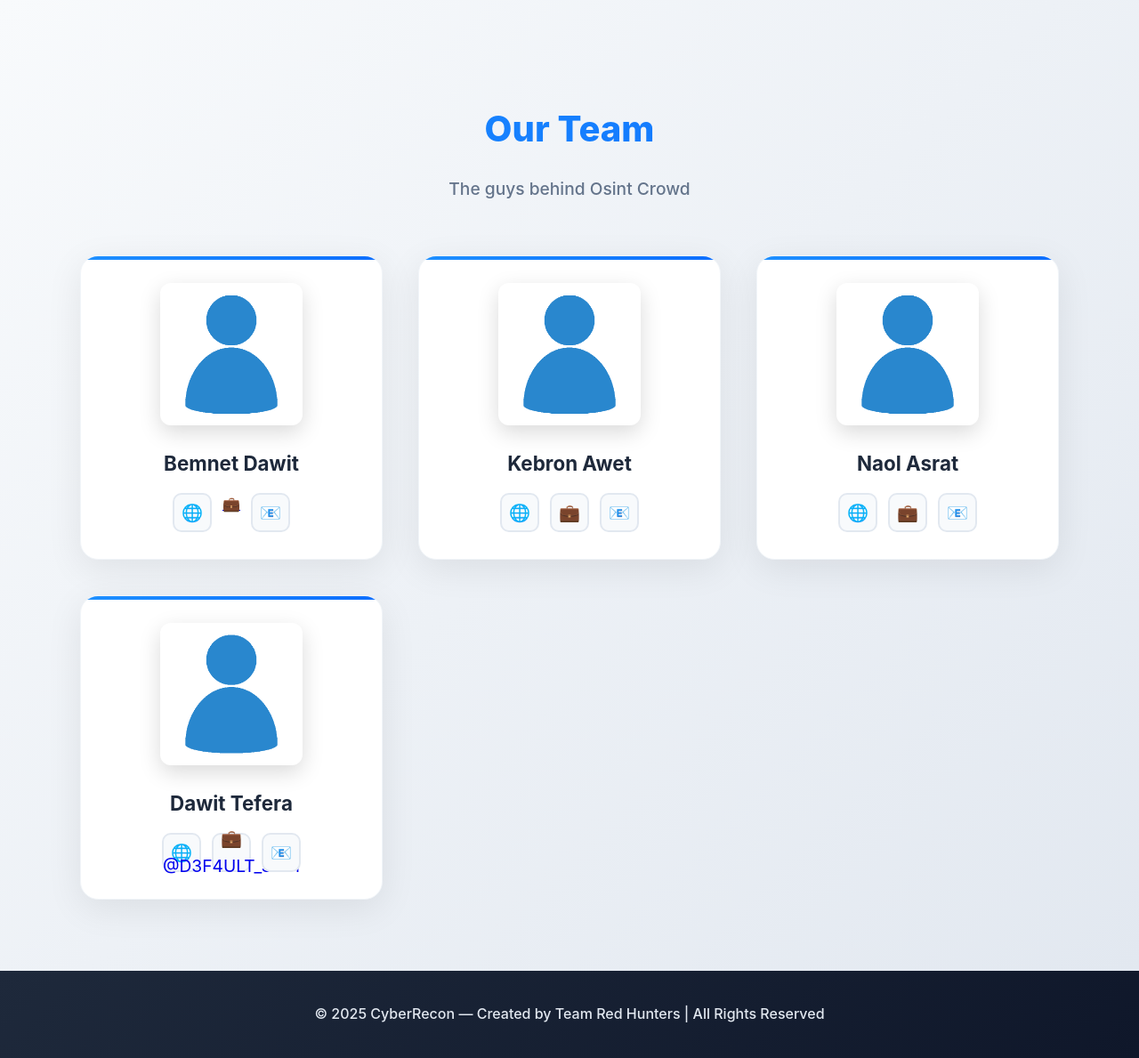
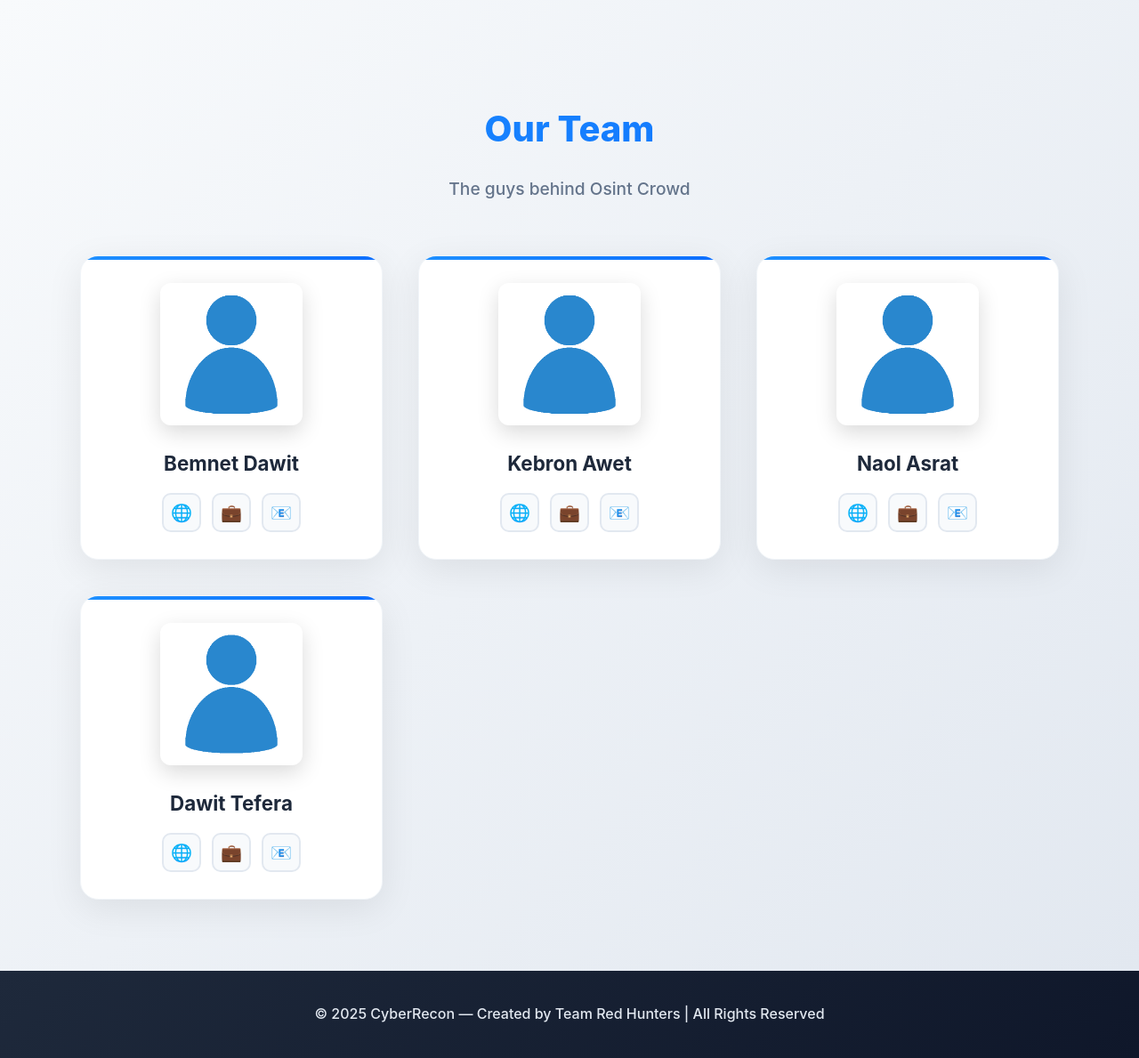
Before and after one commit to Silenthack3r/OSINT-Tool, a Flask app: page /dashboard in a window 1280 px wide. Shown: the part 2243-3432 px from the top of the page at 89% size. Run offline with Flask 3, Linux system fonts and the light colour scheme; a user stored in the database is signed in; data comes from the database, SQL or seed files in the repository.

Commit message:
modified:   templates/dashboard.html

```diff
--- a/templates/dashboard.html
+++ b/templates/dashboard.html
@@ -781,7 +781,7 @@
                 <h3 class="member-name">Bemnet Dawit</h3>
                 <div class="member-social">
                     <a href="#" class="social-link">🌐</a>
-                    <a href="https://t.me/mr_m1nt class="social-link">💼</a>
+                    <a href="https://t.me/mr_m1nt"class="social-link">💼</a>
                     <a href="bemnetdawitgebru5@gmail.com" class="social-link">📧</a>
                 </div>
             </div>
@@ -829,7 +829,7 @@
                 <h3 class="member-name">Dawit Tefera</h3>
                 <div class="member-social">
                     <a href="#" class="social-link">🌐</a>
-                    <a href="https://t.me/DEF4ULT_3301" class="social-link">💼@D3F4ULT_3301</a>
+                    <a href="https://t.me/DEF4ULT_3301" class="social-link">💼</a>
                     <a href="#" class="social-link">📧</a>
                 </div>
             </div>
```
